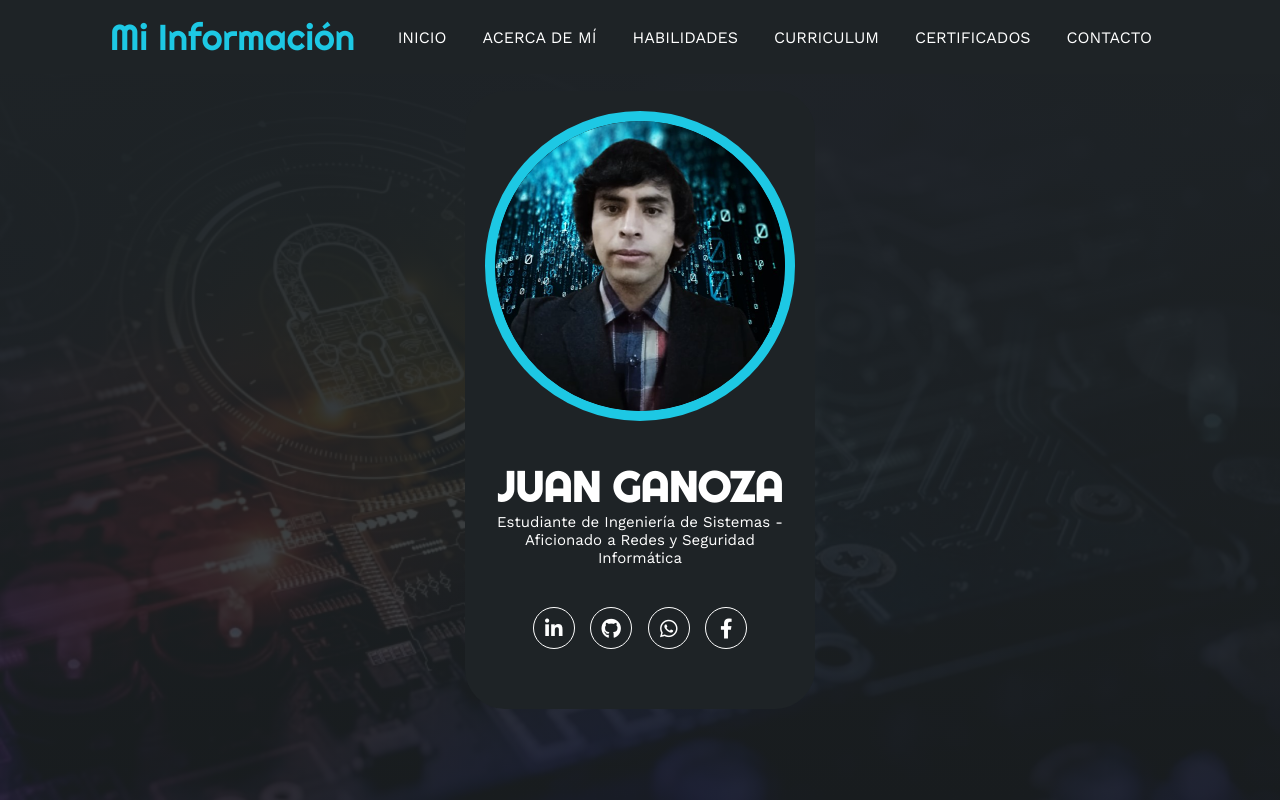
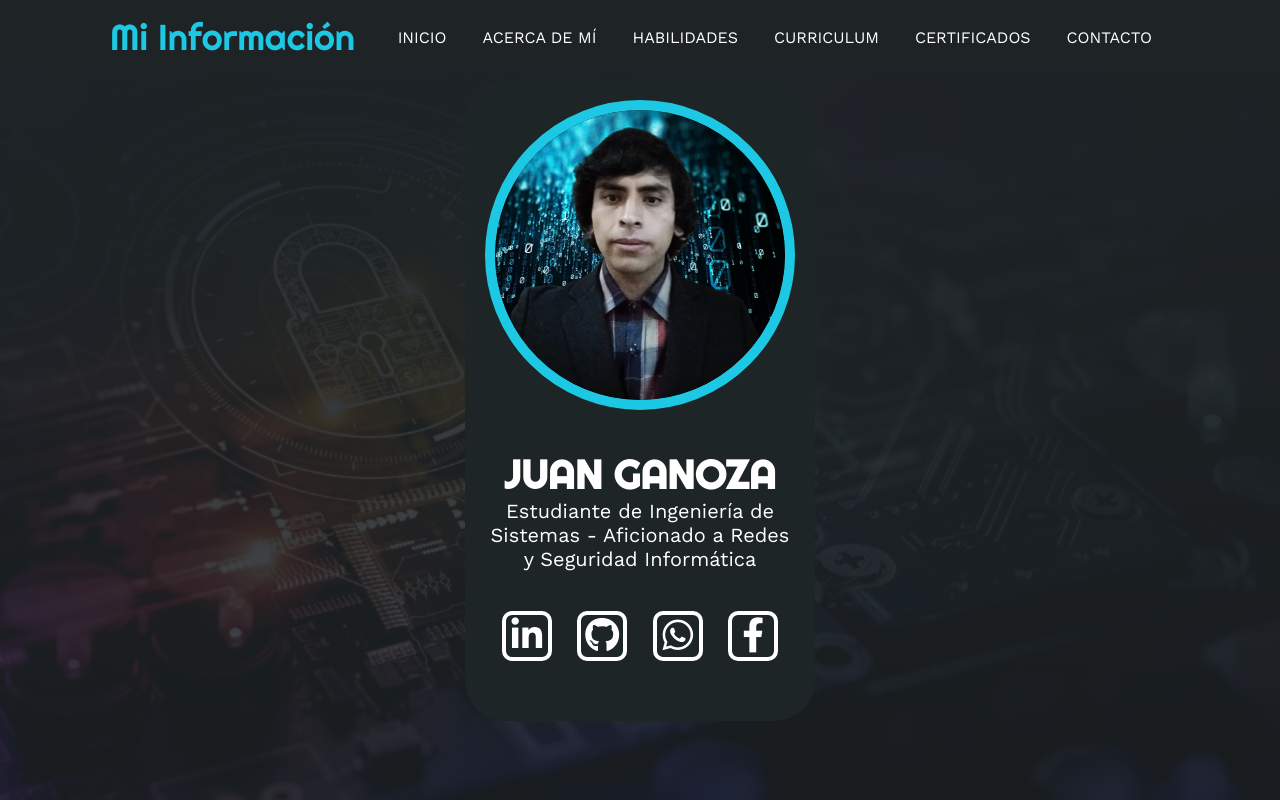
Before and after one commit to SamRoy01/PortafolioJG, a plain HTML site: page index.html in a window 1280 px wide. Shown: the top 800 px of the page. Drawn offline with nearby package versions, Linux system fonts and the light colour scheme; files whose address does not match are found by name.

Commit message:
Actualiza estilos en styles.css

```diff
--- a/styles.css
+++ b/styles.css
@@ -67,7 +67,7 @@ html{
 }
 .inicio .contenido-banner{
     padding: 20px;
-    background-color: #1e2326;
+    background-color: #1e2526;
     max-width: 350px;
     margin: auto;
     text-align: center;
@@ -83,29 +83,30 @@ html{
 }
 .inicio .contenido-banner h1{
     margin-top: 40px;
-    font-size: 42px;
+    font-size: 40px;
     font-family: 'Righteous';
 }
 .inicio .contenido-banner h2{
-    font-size: 15px;
+    font-size: 20px;
     font-weight: normal;
 }
 .inicio .contenido-banner .redes a{
     color: #fff;
     display: inline-block;
     text-decoration: none;
-    border: 1px solid #fff;
-    border-radius: 100%;
-    width: 42px;
-    height: 42px;
+    border: 4px solid #fff;
+    border-radius: 20%;
+    width: 50px;
+    height: 50px;
     line-height: 42px;
-    margin: 40px 5px;
-    font-size: 20px;
+    margin: 40px 10px;
+    font-size: 35px;
     transition: .3s;
 }
 .inicio .contenido-banner .redes a:hover{
     background-color: #1dc8e4;
 }
+/* SECCION A C E R C A D E M I */
 .sobremi{
     background-color: #1e2326;
     color: #fff;
@@ -120,7 +121,6 @@ html{
     font-family: 'Righteous';
     text-align: center;
     padding: 20px 0;
-
 }
 .sobremi .contenido-seccion p{
     font: 18px;
@@ -208,7 +208,7 @@ html{
 .sobremi button:hover .overlay{
     width: 100%;
 }
-/* SECCION S K I L L S */
+/* SECCION H A B I L I D A D E S */
 .skills{
     background-color: #252A2E;
     color: #fff;
```
